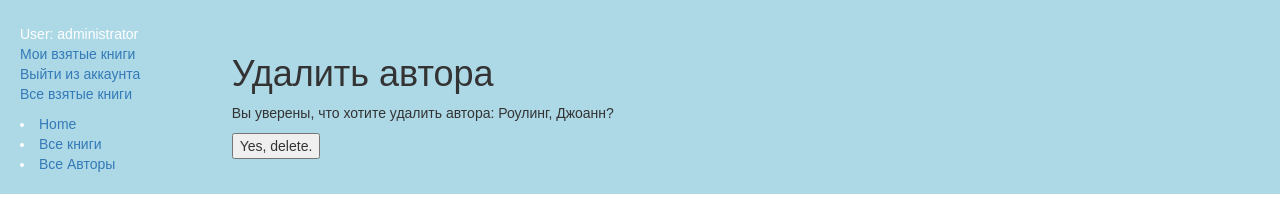
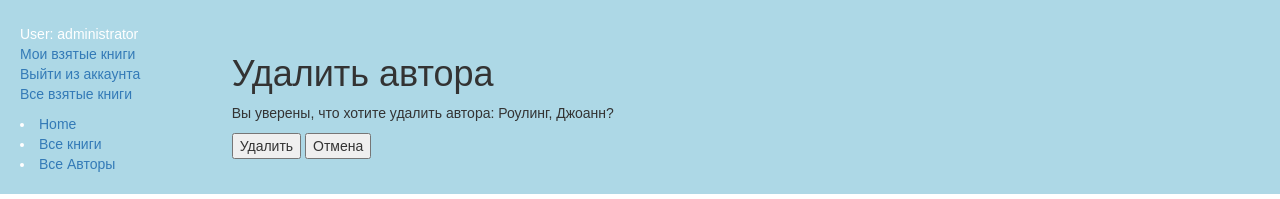
Before and after one commit to tonsby/django_02.10, a Django app: page /catalog/author/3/delete/ in a window 1280 px wide. Shown: the part 601-800 px from the top of the page. Run offline with Django 4.2, Linux system fonts and the light colour scheme; a user stored in the database is signed in; data comes from the database, SQL or seed files in the repository; both versions use the stored data as it was after the commit; some libraries are stand-ins or nearby versions.

Commit message:
Evening 03.10

```diff
--- a/locallibrary/catalog/forms.py
+++ b/locallibrary/catalog/forms.py
@@ -61,7 +61,6 @@ class UpdateAuthorForm(ModelForm):
 
 
 
-
 class RenewBookModelForm(ModelForm):
     #Чтобы  добавить валидацию, вы можете  использовать  тот  же  способ как и  для класса Form —
     #вы определяете функцию с  именем clean_field_name()  из которой выбрасываете исключение ValidationError,если  это необходимо.
--- a/locallibrary/catalog/templates/catalog/author_confirm_delete.html
+++ b/locallibrary/catalog/templates/catalog/author_confirm_delete.html
@@ -8,7 +8,26 @@
 
   <form action="" method="POST">
     {% csrf_token %}
-    <input type="submit" value="Yes, delete." />
+    <input type="submit" value="Удалить" />
+    <input type="button" value="Отмена" onClick='catalog/author_list.html="http:127.0.0.1:8000/catalog/authors/"'>
   </form>
 {%endif%}
 {% endblock %}
+<!--
+   {{ form }}
+по умолчанию содержит в себе:
+<tr>
+  <th><label for="id_renewal_date">Renewal date:</label></th>
+  <td>
+    <input
+      id="id_renewal_date"
+      name="renewal_date"
+      type="text"
+      value="2016-11-08"
+      required />
+    <br />
+    <span class="helptext"
+      >Enter date between now and 4 weeks (default 3 weeks).</span
+    >
+  </td>
+</tr>
--- a/locallibrary/catalog/templates/catalog/author_list.html
+++ b/locallibrary/catalog/templates/catalog/author_list.html
@@ -9,7 +9,7 @@
 
       {% for author in author_list %}
       <li>
-          <a href="{{ author.get_absolute_url }}">{{ author}}</a> ({{author.date_of_birth}} - {{author.date_of_death}})<a href="{% url 'author_create' %}"> "Создать Автора"</a> <a href="{% url 'author_update' author.pk%}">"Обновить Автора"</a>
+          <a href="{{ author.get_absolute_url }}">{{ author}}</a> ({{author.date_of_birth}} - {{author.date_of_death}})<a href="{% url 'author_create' %}"> "Создать Автора"</a> <a href="{% url 'author_update' author.pk%}">"Обновить Автора"</a> <a href="{% url 'author_delete' author.pk%}">"Удалить автора"</a>
           <!--# Ждет pk - без него он не понимает к чему обращаться-->
       </li>
       {% endfor %}
--- a/locallibrary/catalog/urls.py
+++ b/locallibrary/catalog/urls.py
@@ -14,6 +14,6 @@ urlpatterns = [
     url(r'^book/(?P<pk>[-\w]+)/renew/$', views.renew_book_librarian, name='renew-book-librarian'),
     url(r'^author/create/$', views.AuthorCreate.as_view(), name='author_create'),
     url(r'^author/(?P<pk>\d+)/update/$', views.author_update, name='author_update'),
-    url(r'^author/(?P<pk>\d+)/delete/$', views.AuthorDelete.as_view(), name='author_delete'),
+    url(r'^author/(?P<pk>\d+)/delete/$', views.delete_author, name='author_delete'),
     path (r'^returnedbooks/<str:pk>', views.return_books, name='return-books'),
 ]
--- a/locallibrary/catalog/views.py
+++ b/locallibrary/catalog/views.py
@@ -143,7 +143,7 @@ def author_update(request, pk):
 
         # Проверка валидности данных формы:
         if form.is_valid():
-            print (form.cleaned_data)
+            print (f'ПОСМОТРИ СЮДА {form.cleaned_data}')
             # Обработка данных из form.cleaned_data
             # (здесь мы просто присваиваем их полю due_back)
             #author.date_of_death = form.cleaned_data['date_of_death']
@@ -169,10 +169,20 @@ def author_update(request, pk):
     model = Author
     fields = ['first_name','last_name','date_of_birth','date_of_death']
 
-class AuthorDelete(DeleteView):
+#class AuthorDelete(DeleteView):
     model = Author
     success_url = reverse_lazy('authors')
 
+def delete_author(request,pk):
+   author=get_object_or_404(Author,pk=pk)
+
+   if request.method =='POST':
+
+        author.delete()
+        return redirect ('authors',)
+
+   else:
+        return render(request, 'catalog/author_confirm_delete.html', {'author':author})
 
 def get_context_data(self, **kwargs):
         # В первую очередь получаем базовую реализацию контекста
```
Also changed, not shown: locallibrary/db.sqlite3.
